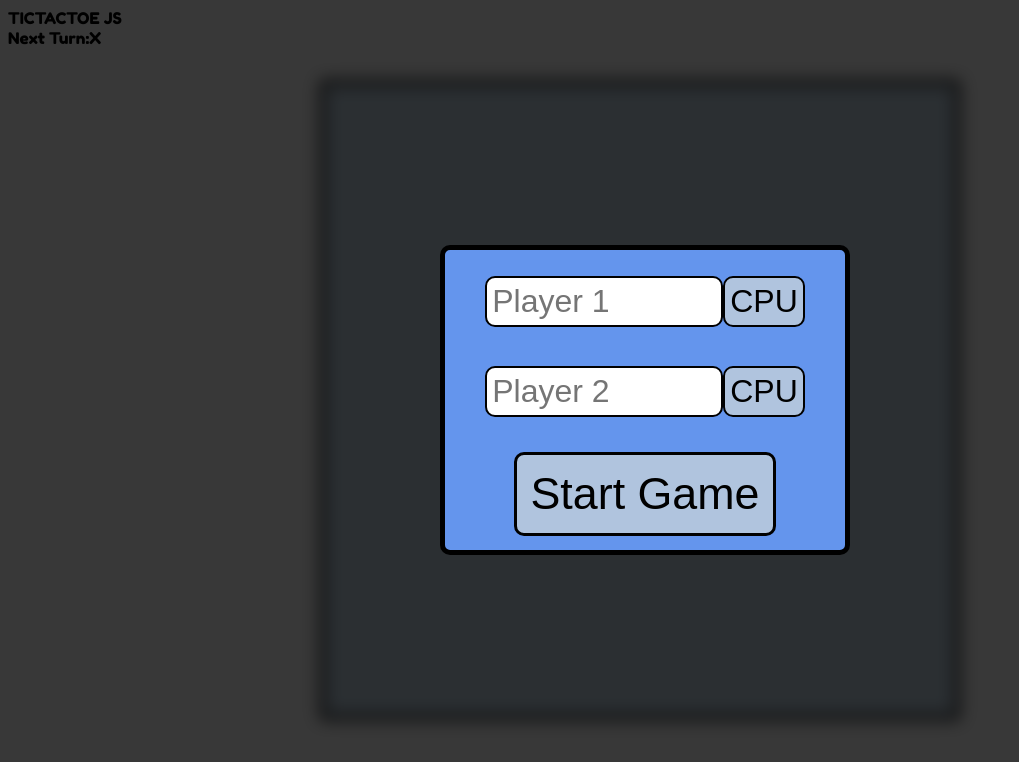
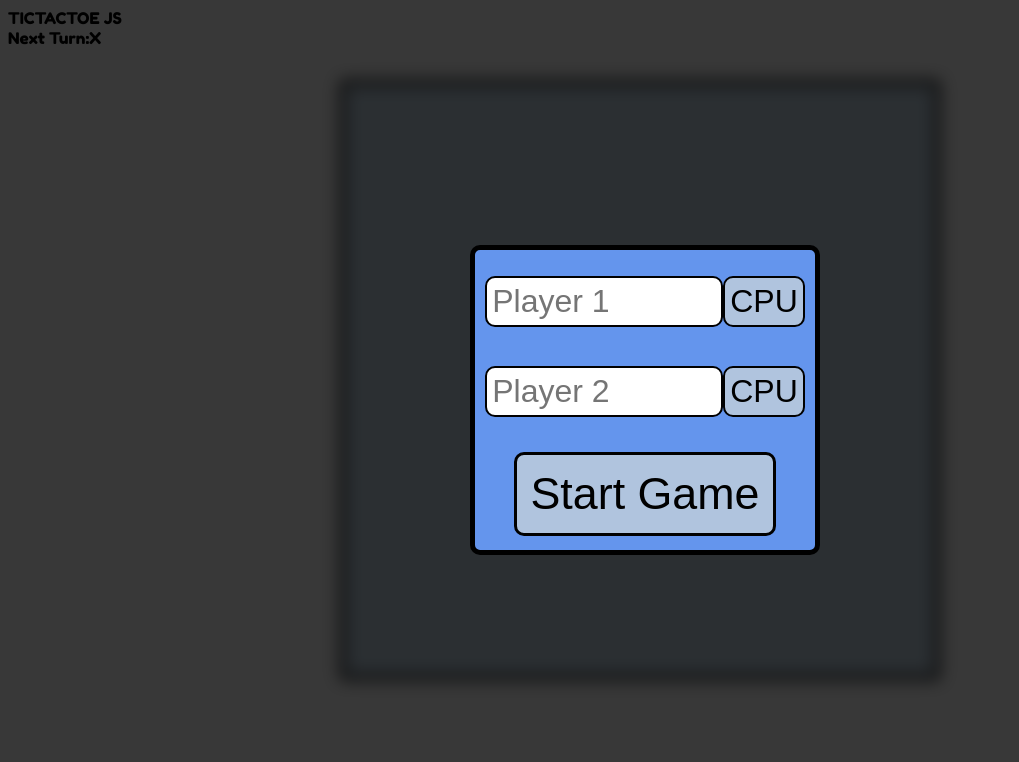
Before and after one commit to kostas-s/tic-tac-toe-js, a plain HTML site: page index.html in a window 1280 px wide. Shown: the whole page, without its empty margins (0-1019 px from the left). Drawn offline with Linux system fonts and the light colour scheme.

Commit message:
better sizing

```diff
--- a/style.css
+++ b/style.css
@@ -11,8 +11,8 @@ body {
     box-sizing: border-box;
     border: 5px solid black;
     border-radius: 5px;
-    width: 80vmin;
-    height: 80vmin;
+    width: 75vmin;
+    height: 75vmin;
     flex-wrap: wrap;
     margin:auto;
     background-color:rgb(196, 215, 230);
@@ -63,7 +63,7 @@ body {
     font-size: 4em;
     opacity: 1;
     height: 300px;
-    width: 400px;
+    width: 340px;
 }
 
 .overlay {
@@ -74,8 +74,8 @@ body {
     display:flex;
     justify-content: center;
     align-items:center;
-    height: 100%;
-    width: 100%;
+    height: 100vh;
+    width: 100vw;
     transition-duration: 0.4s;
     opacity: 0;
     visibility: hidden;
```
